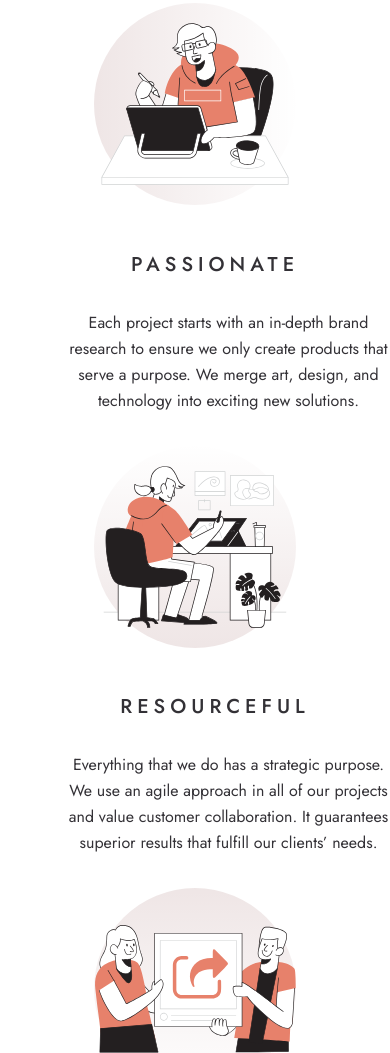
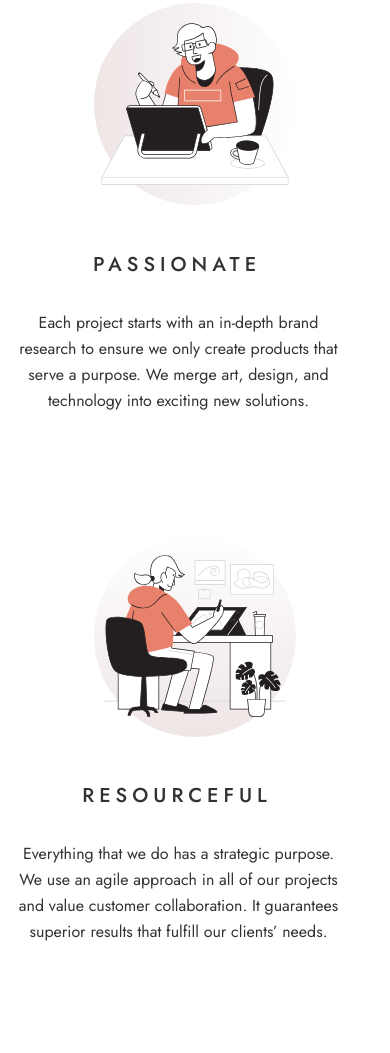
Before and after one commit to ibrohim0725/2-oy_Exame, a plain HTML site: page index.html in a window 390 px wide. Shown: the part 1956-3009 px from the top of the page. Drawn offline with Linux system fonts and the light colour scheme.

Commit message:
The bug has been fixed

```diff
--- a/styles/style.css
+++ b/styles/style.css
@@ -705,16 +705,20 @@ body {
 
     .content-title {
         text-align: center;
-        width: 200px;
+      width: 90%;
         margin-top: 42px;
         margin-bottom: 32px;
-        margin-left: 100px;
+
     }
 
     .content-desc {
         text-align: center;
-        margin-left: 50px;
+
         width: 327px;
+        margin-bottom: ;
+    }
+    .content-desc:last-child{
+        margin-bottom: 121px;
     }
 
     .content-wrapper {
```
